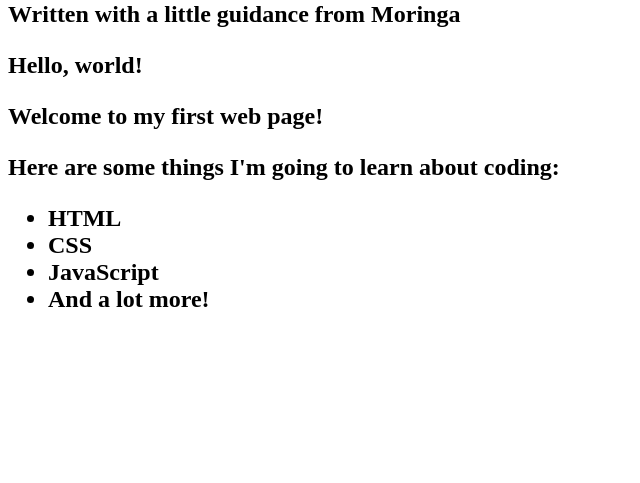
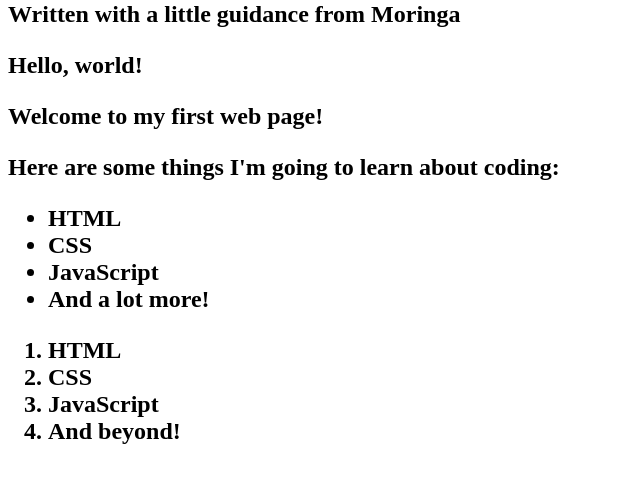
Before and after one commit to stephenwambua/newproject, a plain HTML site: page my-first-webpage.html in a window 1280 px wide. Shown: the part 79-562 px from the top of the page, without its empty margins (0-640 px from the left). Drawn offline with Linux system fonts and the light colour scheme.

Commit message:
created my first list elements

```diff
--- a/my-first-webpage.html
+++ b/my-first-webpage.html
@@ -18,5 +18,12 @@
       <li>And a lot more!</li>
     </ul>
 
+    <ol>
+      <li>HTML</li>
+      <li>CSS</li>
+      <li>JavaScript</li>
+      <li>And beyond!</li>
+     </ol>
+
   </body>
 </html>
```
